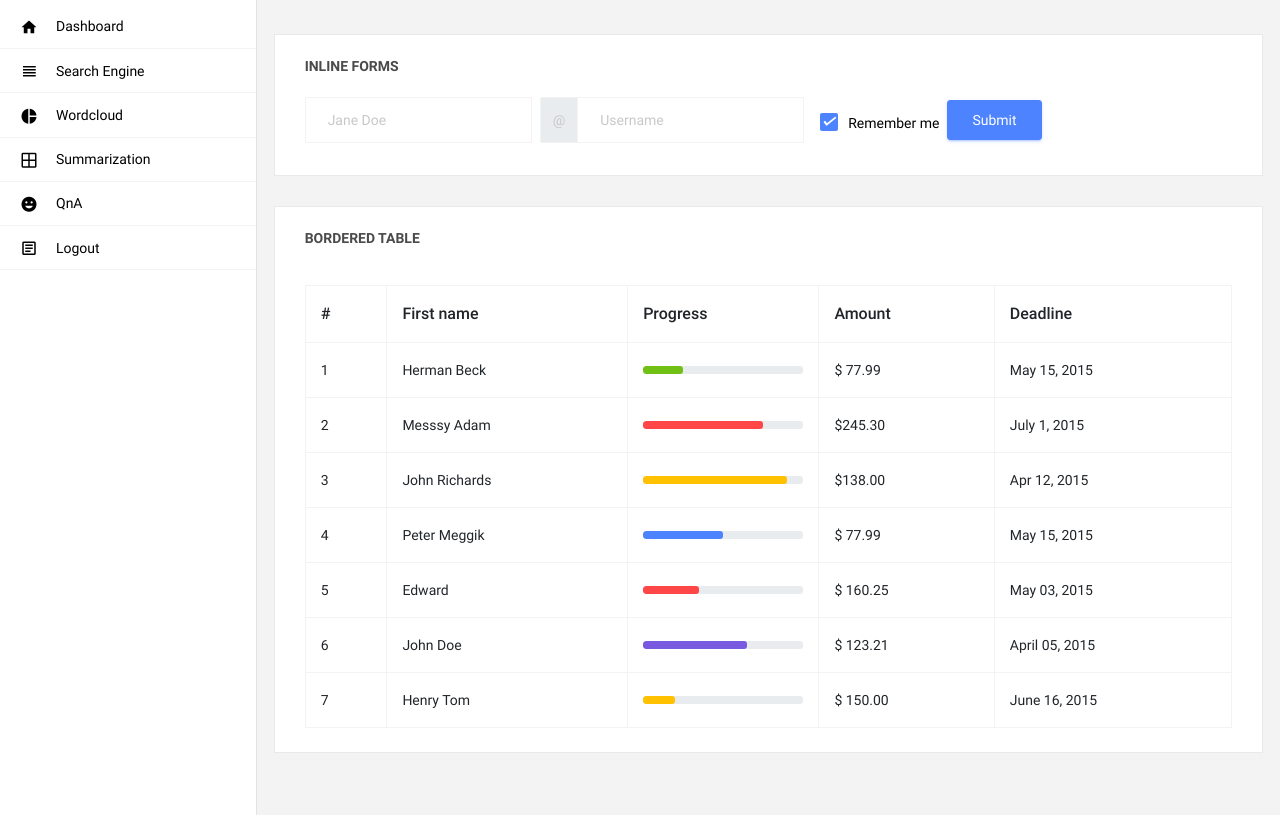
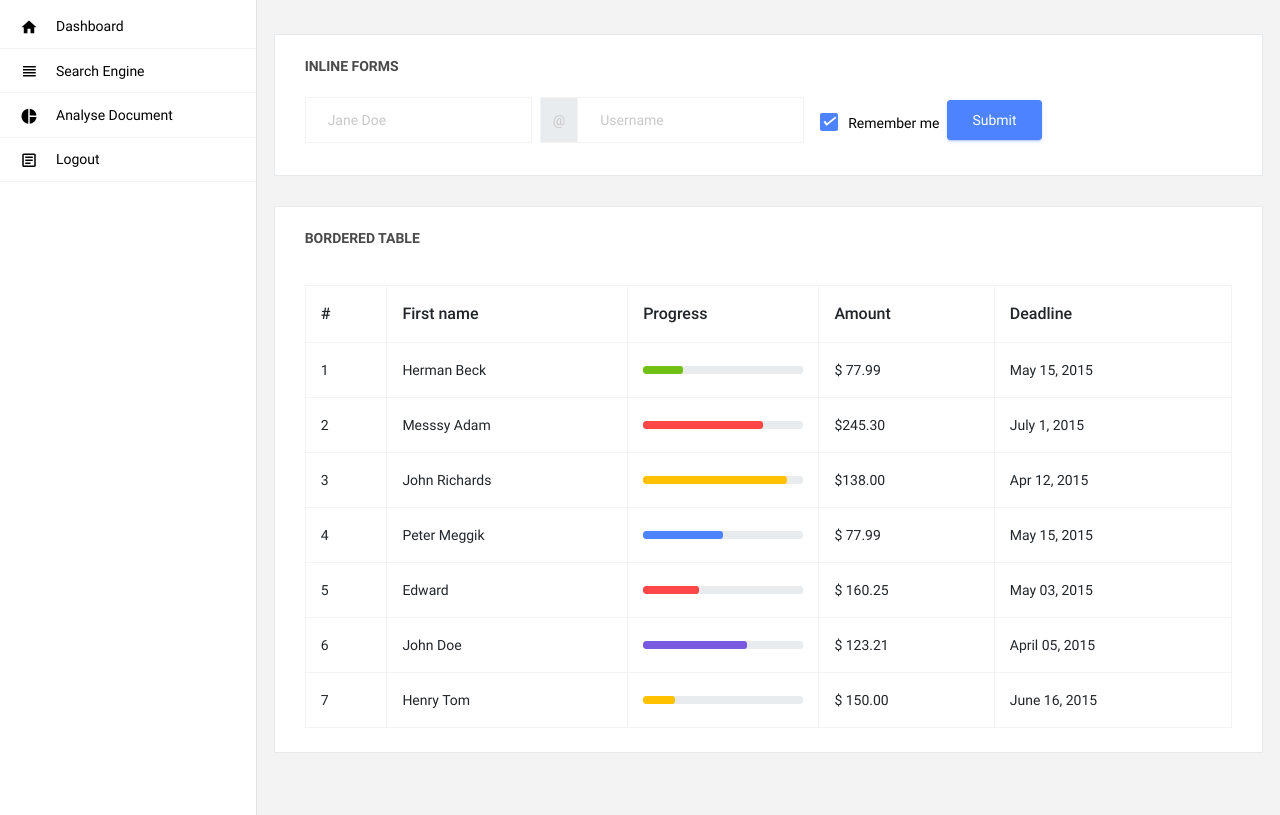
Before and after one commit to iyashwantsaini/majestic, a Flask app: template templates/searchengine.html in a window 1280 px wide. Shown: the part 60-875 px from the top of the page. Run offline with Flask 2, Linux system fonts and the light colour scheme; the template is opened without the code that fills it, so the values that code supplies are empty; some libraries are stand-ins or nearby versions.

Commit message:
Update searchengine.html

```diff
--- a/templates/searchengine.html
+++ b/templates/searchengine.html
@@ -193,21 +193,10 @@
           <li class="nav-item">
             <a class="nav-link" href="/wordcloud">
               <i class="mdi mdi-chart-pie menu-icon"></i>
-              <span class="menu-title">Wordcloud</span>
+              <span class="menu-title">Analyse Document</span>
             </a>
           </li>
-          <li class="nav-item">
-            <a class="nav-link" href="summarization">
-              <i class="mdi mdi-grid-large menu-icon"></i>
-              <span class="menu-title">Summarization</span>
-            </a>
-          </li>
-          <li class="nav-item">
-            <a class="nav-link" href="qna">
-              <i class="mdi mdi-emoticon menu-icon"></i>
-              <span class="menu-title">QnA</span>
-            </a>
-          </li>
+
           <!-- <li class="nav-item">
             <a class="nav-link" data-toggle="collapse" href="#auth" aria-expanded="false" aria-controls="auth">
               <i class="mdi mdi-account menu-icon"></i>
```
